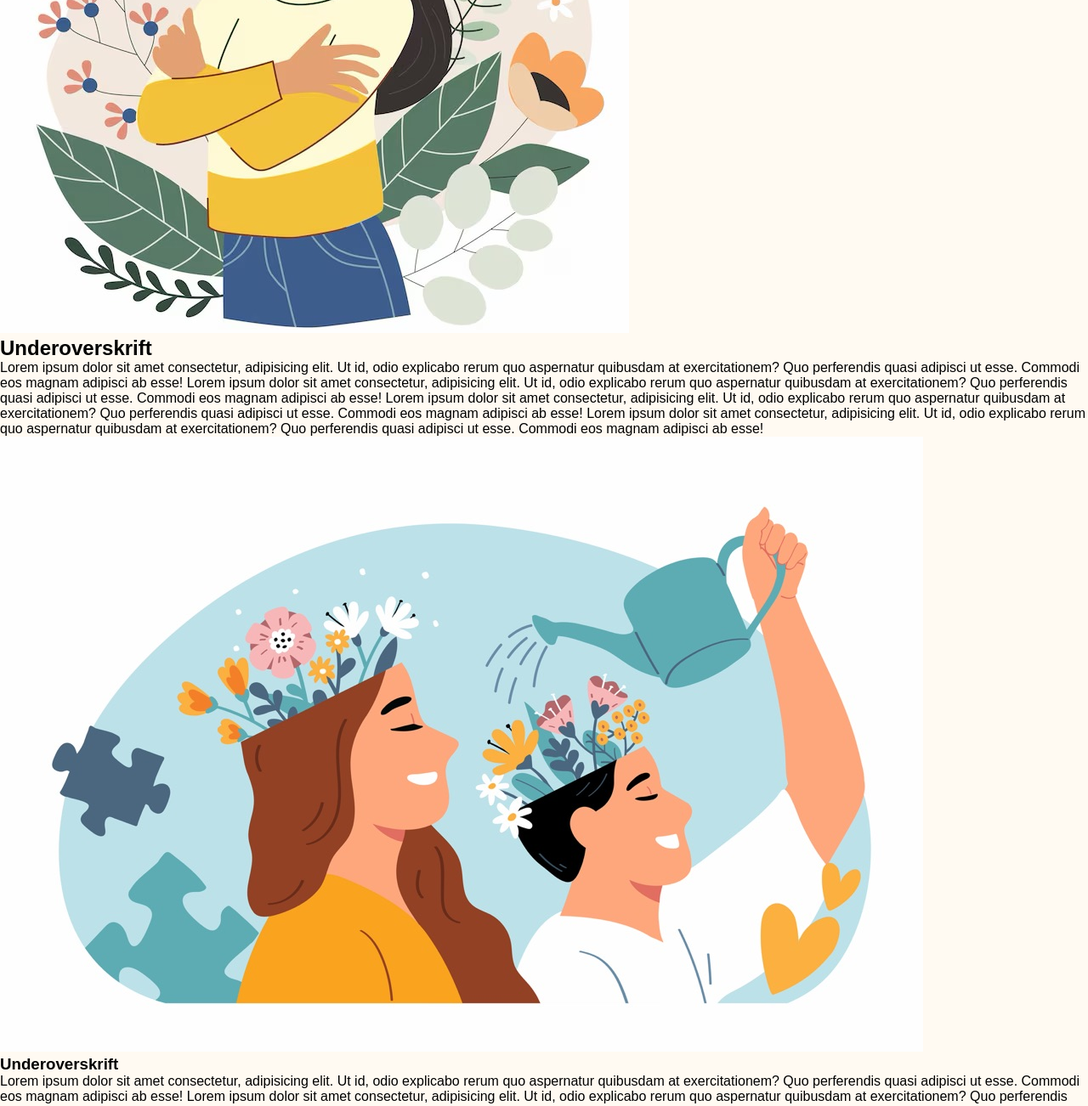
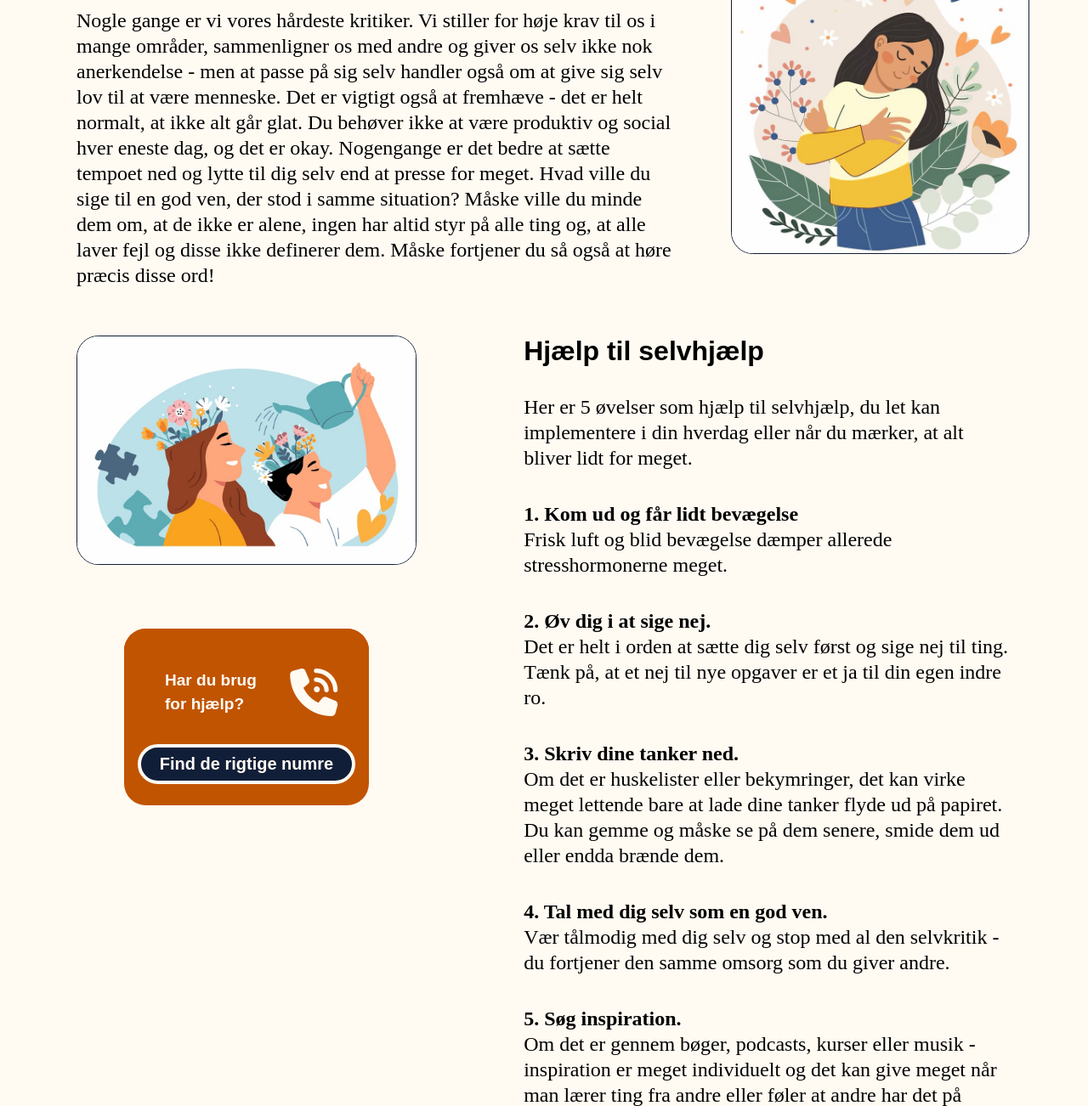
Before and after one commit to mia-madlen/project-2-accessibility, a plain HTML site: page blogpost.html in a window 1280 px wide. Shown: the part 492-1794 px from the top of the page at 85% size. Drawn offline with Linux system fonts and the light colour scheme.

Commit message:
Færdiggjort blogindlæg siden og ændret nogle småting på de andre sider

```diff
--- a/blogpost.html
+++ b/blogpost.html
@@ -42,7 +42,7 @@
           <li><a href="#">Blog</a></li>
           <li><a href="#">Inspiration</a></li>
           <li><a href="#">Om mig</a></li>
-          <li><a href="/blogpost.html">Kontakt</a></li>
+          <li><a href="/contact.html">Kontakt</a></li>
 
         </ul>
       </nav>
@@ -54,40 +54,81 @@
 
 </main>
     <article>
-        <h1>Overskrift</h1>
-            <section class="Forord">
-                <p>Lorem ipsum dolor sit amet consectetur, adipisicing elit. Possimus nostrum maxime dolores laborum, deleniti ratione deserunt! Enim expedita, tenetur quod architecto, vel laudantium nulla, recusandae illo nobis minima atque suscipit.</p>
+        <h1>Husk at være gode ved dig selv</h1>
+            <section class="forord">
+                <p>At passe på sig selv handler om at skabe balance gennem små, specifikke hverdagsrutiner og sunde grænser. Hvor ofte tænker du aktivt over, hvordan du enlig behandler dig selv? Din krop og din hjerne er dit hjem, så vær gode ved dem - at passe på sig selv er ikke egoistisk!</p>
             </section>
 
-            <img src="/img/Husk at være gode ved dig selv.jpeg" alt="">
 
-            <section class="første afsnit">
-                <h2>Underoverskrift</h2>
-                    <p>Lorem ipsum dolor sit amet consectetur, adipisicing elit. Ut id, odio explicabo rerum quo aspernatur quibusdam at exercitationem? Quo perferendis quasi adipisci ut esse. Commodi eos magnam adipisci ab esse! Lorem ipsum dolor sit amet consectetur, adipisicing elit. Ut id, odio explicabo rerum quo aspernatur quibusdam at exercitationem? Quo perferendis quasi adipisci ut esse. Commodi eos magnam adipisci ab esse! Lorem ipsum dolor sit amet consectetur, adipisicing elit. Ut id, odio explicabo rerum quo aspernatur quibusdam at exercitationem? Quo perferendis quasi adipisci ut esse. Commodi eos magnam adipisci ab esse! Lorem ipsum dolor sit amet consectetur, adipisicing elit. Ut id, odio explicabo rerum quo aspernatur quibusdam at exercitationem? Quo perferendis quasi adipisci ut esse. Commodi eos magnam adipisci ab esse!</p>
+            <section class="første-afsnit">
+                <h2>Selvomsorg og balance</h2>
+                <img class="cropped" src="/img/Husk at være gode ved dig selv.jpeg" alt="">
+                    <p>Nogle gange er vi vores hårdeste kritiker. Vi stiller for høje krav til os i mange områder, sammenligner os med andre og giver os selv ikke nok anerkendelse - men at passe på sig selv handler også om at give sig selv lov til at være menneske.
+                    Det er vigtigt også at fremhæve - det er helt normalt, at ikke alt går glat. Du behøver ikke at være produktiv og social hver eneste dag, og det er okay. Nogengange er det bedre at sætte tempoet ned og lytte til dig selv end at presse for meget.
+
+                    Hvad ville du sige til en god ven, der stod i samme situation?
+                    Måske ville du minde dem om, at de ikke er alene, ingen har altid styr på alle ting og, at alle laver fejl og disse ikke definerer dem. Måske fortjener du så også at høre præcis disse ord!</p>
             </section>
 
-            <img src="/img/Underbillede blogindlæg.jpeg" alt="">
 
-            <section class="andet afsnit">
-                <h3>Underoverskrift</h3>
-                    <p>Lorem ipsum dolor sit amet consectetur, adipisicing elit. Ut id, odio explicabo rerum quo aspernatur quibusdam at exercitationem? Quo perferendis quasi adipisci ut esse. Commodi eos magnam adipisci ab esse! Lorem ipsum dolor sit amet consectetur, adipisicing elit. Ut id, odio explicabo rerum quo aspernatur quibusdam at exercitationem? Quo perferendis quasi adipisci ut esse. Commodi eos magnam adipisci ab esse! Lorem ipsum dolor sit amet consectetur, adipisicing elit. Ut id, odio explicabo rerum quo aspernatur quibusdam at exercitationem? Quo perferendis quasi adipisci ut esse. Commodi eos magnam adipisci ab esse! Lorem ipsum dolor sit amet consectetur, adipisicing elit. Ut id, odio explicabo rerum quo aspernatur quibusdam at exercitationem? Quo perferendis quasi adipisci ut esse. Commodi eos magnam adipisci ab esse!</p>
-            </section>
-    </article>
+    <section class="andet-afsnit">
+                <div class="andet-tekst">
+                    <h2>Hjælp til selvhjælp</h2>
+                    <img class="cropped" src="/img/Underbillede blogindlæg.jpeg" alt="">
+                    <p>Her er 5 øvelser som hjælp til selvhjælp, du let kan implementere i din hverdag eller når du mærker, at alt bliver lidt for meget.</p>
+
+                    <br>
+                    <br>
+
+                    <h3>1. Kom ud og får lidt bevægelse</h3>
+                    <p> Frisk luft og blid bevægelse dæmper allerede stresshormonerne meget.</p>
+
+                    <br>
+                    <br>
+
+                    <h3>2. Øv dig i at sige nej.</h3>
+                    <p>Det er helt i orden at sætte dig selv først og sige nej til ting. Tænk på, at et nej til nye opgaver er et ja til din egen indre ro.</p>
+
+                    <br>
+                    <br>
+
+                    <h3>3. Skriv dine tanker ned.</h3>
+                    <p>Om det er huskelister eller bekymringer, det kan virke meget lettende bare at lade dine tanker flyde ud på papiret. Du kan gemme og måske se på dem senere, smide dem ud eller endda brænde dem.</p>
+
+                    <br>
+                    <br>
+
+                    <h3>4. Tal med dig selv som en god ven.</h3>
+                    <p>Vær tålmodig med dig selv og stop med al den selvkritik - du fortjener den samme omsorg som du giver andre.</p>
+
+                    <br>
+                    <br>
+
+                    <h3>5. Søg inspiration.</h3>
+                    <p>Om det er gennem bøger, podcasts, kurser eller musik - inspiration er meget individuelt og det kan give meget når man lærer ting fra andre eller føler at andre har det på samme måde.</p>
+
+                    <br>
+                    <br>
+
+                    <p>Det er vigtigt at vi tænker på, at disse øvelser ikke altid kan erstatte professionel hjælp. Når du har burg for professionel behandling er det vigtigt at du søger den.</p>
+                </div>
 
             <!-- hjælp section -->
           <section class="hjælp-section">
             <div class="hjælp-box">
 
                     <p>
-                    Find hjælp, <br>
-                    rådgivning <br>
-                    og forståelse!
+                    Har du brug <br>
+                    for hjælp?
                     </p>
                     <i class="fa-solid fa-phone-volume"></i>
 
             </div>
-             <a class="hjælp-button" href="#">Har du brug for hjælp?</a>
+             <a class="hjælp-button" href="#">Find de rigtige numre</a>
           </section>
+
+    </section>
+    </article>
 
 
     <!--footer section-->
--- a/css/blogpost.css
+++ b/css/blogpost.css
@@ -6,6 +6,7 @@
 body {
     background-color: #FFFAF2;
     font-family: Arial, Helvetica, sans-serif;
+
 }
 
 .screen-reader-text {
@@ -90,8 +91,54 @@ nav .show {
       z-index: 1;
     }
 
+h1 {
+    padding: 2rem 2rem 1rem 2.25rem;
+}
 
+.forord {
+    padding: 0.25rem;
+    font-family: 'Times New Roman', Times, serif;
+    font-size: 1.25rem;
+    font-weight: bold;
+    line-height: 1.875rem;
+}
 
+h2 {
+    font-size: 1.75rem;
+    padding: 2rem;
+}
+
+.første-afsnit img {
+    border: solid 0.1rem #111E38;
+    border-radius: 1.6rem;
+    margin: 0 0 1rem 1.3rem;
+}
+
+.andet-afsnit img {
+    border: solid 0.1rem #111E38;
+    border-radius: 1.6rem;
+    margin: 0 0 1rem 1.3rem;
+}
+
+.cropped {
+    object-position: center;
+    object-fit: cover;
+    width: 350px;
+    height: 220px;
+}
+
+h3 {
+    font-family: 'Times New Roman', Times, serif;
+    padding: 0 2rem 0 2rem;
+    font-size: 1.25rem;
+}
+
+.første-afsnit p, .andet-afsnit p, .forord {
+    font-family: 'Times New Roman', Times, serif;
+    padding: 1rem 2rem;
+    font-size: 1.25rem;
+    line-height: 1.875rem
+}
 
 
 
@@ -102,7 +149,7 @@ nav .show {
     min-height: 8rem;
     background-color: #C15400;
     border-radius: 1.6rem;
-    margin: 3.5rem auto;
+    margin: 2rem auto;
     margin-bottom: 6.5rem;
 }
 
@@ -120,6 +167,8 @@ nav .show {
 
 .hjælp-box p {
     font-size: 1.19rem;
+    font-weight: bold;
+    font-family: Arial, Helvetica, sans-serif;
     line-height: 28.5px;
     margin: 1rem 1rem 1rem 1rem;
     color: #FFFAF2;
@@ -132,7 +181,7 @@ nav .show {
 .fa-phone-volume {
     font-size: 3.5rem;
     color: #FFFAF2;
-    margin: 0 2rem 1rem 0;
+    margin: 0 2rem 2rem 0;
 }
 
 .hjælp-button {
@@ -142,11 +191,11 @@ nav .show {
     text-decoration: none;
     font-size: 1.25rem;
     font-weight: bold;
-    padding: 0.5rem 0.5rem 0.5rem 0.5rem;
+    padding: 0.5rem 0.15rem 0.5rem 0.15rem;
     border-radius: 1.6rem;
     border: 0.3rem solid #FFFAF2;
     text-align: center;
-    margin: -4rem 1rem 1rem 1rem;
+    margin: -4.5rem 1rem 1rem 1rem;
 }
 
 .hjælp-button:hover {
@@ -243,9 +292,21 @@ footer address p, footer address a, footer .social-media a {
 
 @media screen and (min-width: 1024px) {
 
+body {
+    display: grid;
+    grid-template-columns: minmax(0, 1fr) minmax(0, 1.2fr);
+    grid-auto-flow: row;
+    column-gap: 2.5rem;
+    row-gap: 1.5rem;
+    align-items: start;
+}
+
+
 
 /*navigation*/
-
+header {
+    grid-column: 1 / -1;
+}
 
 nav #bars {
     display: none;
@@ -282,10 +343,130 @@ nav a {
     text-decoration: none;
 }
 
+main:empty {
+    display: none;
+}
+
+
+
+/*article section*/
+article {
+    display: contents;
+}
+
+h1 {
+    grid-column: 1 / -1;
+    width: 90%;
+    max-width: 1100px;
+    margin: 1rem auto 0;
+    padding: 1rem 0;
+    font-size: 2.5rem;
+}
+
+.forord {
+    grid-column: 1 / -1;
+    width: 90%;
+    max-width: 1100px;
+    margin: 0 auto;
+    padding: 0 0 1.5rem;
+    font-size: 1.5rem;
+}
+
+
+
+/*første afsnit*/
+.første-afsnit {
+    grid-column: 1 / -1;
+    width: 90%;
+    max-width: 1100px;
+    margin: 0 auto;
+    padding-top: 1.5rem;
+    display: grid;
+    grid-template-columns: 2fr 1fr;
+    column-gap: 3rem;
+    align-items: start;
+    border-top: 1px solid #111E38;
+}
+
+.første-afsnit h2 {
+    grid-column: 1;
+    padding: 2rem 0 0.5rem;
+    font-size: 2rem;
+}
+
+.første-afsnit img {
+    grid-column: 2;
+    grid-row: 1 / span 2;
+    width: 100%;
+    height: auto;
+    margin-top: 2rem;
+}
+
+.første-afsnit p {
+    grid-column: 1;
+    padding: 0;
+    font-size: 1.5rem;
+    line-height: 1.875rem;
+    margin-top: 1rem;
+    margin-bottom: 2rem;
+}
 
 
 
 
+/*andet-afsnit*/
+.andet-afsnit {
+   grid-column: 1 / -1;
+   width: 90%;
+   max-width: 1100px;
+   margin: 0 auto;
+}
+
+
+.andet-tekst img {
+    grid-column: 1;
+    grid-row: 1 / span 20;
+    justify-self: start;
+    align-self: stretch;
+    width: 90%;
+    max-width: 400px;
+    height: 270px;
+    margin: 0;
+    border: solid 1px #111E38;
+    border-radius: 1.6rem;
+}
+
+.andet-tekst {
+    display: grid;
+    grid-template-columns: 1fr 1.2fr;
+    column-gap: 3rem;
+    align-items: start;
+    width: 100%;
+}
+
+.andet-tekst h2 {
+    grid-column: 2;
+    grid-row: 1;
+    padding: 0 0 1rem;
+    font-size: 2rem;
+    margin-bottom: 1rem;
+}
+
+.andet-tekst h3, .andet-tekst p {
+    grid-column: 2;
+    font-size: 1.5rem;
+    padding: 0;
+    line-height: 1.875rem;
+}
+
+
+
+
+/*Hjælp section*/
+.andet-afsnit .hjælp-section {
+    width: 18rem;
+    margin: -45rem 3.5rem 45rem;
+}
 
 
 
@@ -294,6 +475,8 @@ nav a {
 /*footer*/
 
 footer {
+    grid-column: 1 / -1;
+    display: flex;
     flex-direction: row;
     justify-content: space-between;
     padding: 4rem 0 5rem 2rem;
@@ -308,10 +491,4 @@ footer .social-media {
     margin-right: -2rem;
 }
 
-
-
-
-
-
-
 }
--- a/css/contact.css
+++ b/css/contact.css
@@ -122,6 +122,7 @@ h1 {
 
 .kontaktoplysninger .fa-phone-volume {
     font-size: 1.5rem;
+    margin-bottom: 1rem;
 }
 
 address {
@@ -150,8 +151,9 @@ address {
 
 .hjælp-box p {
     font-size: 1.19rem;
+    font-weight: bold;
     line-height: 28.5px;
-    margin: 1rem 1rem 1rem 1rem;
+    margin: 1.5rem 1rem 2rem 1rem;
     color: #FFFAF2;
     display: flex;
     justify-content: space-between;
@@ -162,7 +164,7 @@ address {
 .fa-phone-volume {
     font-size: 3.5rem;
     color: #FFFAF2;
-    margin: 0 2.5rem 1rem 0;
+    margin: 0 3rem 2.5rem 0;
 }
 
 .hjælp-button {
@@ -176,7 +178,7 @@ address {
     border-radius: 1.6rem;
     border: 0.3rem solid #FFFAF2;
     text-align: center;
-    margin: -4rem 1rem 1rem 1rem;
+    margin: -5rem 1rem 1rem 1rem;
 }
 
 .hjælp-button:hover {
@@ -190,7 +192,7 @@ address {
     background-color: #111E38;
     color: #FFFAF2;
     margin-left: 23%;
-    margin-top: 5rem;
+    margin-top: 6rem;
     margin-bottom: 4rem;
     padding: 1.25rem;
     border-radius: 1.6rem 0 0 1.6rem;
@@ -427,7 +429,7 @@ main {
 .kontaktkort {
     grid-column: 1;
     width: 60%;
-    height: auto;
+    height: 16rem;
     max-width: none;
     padding: 2.5rem;
     margin-left: 16rem;
@@ -437,11 +439,23 @@ main {
 .hjælp-section {
     grid-column: 2;
     width: 60%;
-    height: auto;
+    height: 16rem;
     max-width: none;
     padding: 1.5rem 1.5rem 1.5rem 1.5rem;
     margin-right: 16rem;
     margin-top: 8.5rem;
+}
+
+.hjælp-box {
+    margin-left: 1rem;
+}
+
+.hjælp-button {
+    margin-top: -3rem;
+}
+
+.fa-phone-volume {
+    margin-right: 4.5rem;
 }
 
 
--- a/css/index.css
+++ b/css/index.css
@@ -158,6 +158,7 @@ nav .show {
 
 .hjælp-box p {
     font-size: 1.19rem;
+    font-weight: bold;
     line-height: 28.5px;
     margin: 1rem 1rem 1rem 1rem;
     color: #FFFAF2;
@@ -170,7 +171,7 @@ nav .show {
 .fa-phone-volume {
     font-size: 3.5rem;
     color: #FFFAF2;
-    margin: 0 2rem 1rem 0;
+    margin: 0 2rem 1.5rem 0;
 }
 
 .hjælp-button {
@@ -289,7 +290,7 @@ h2 {
 .blog-content p {
     font-family: 'Times New Roman', Times, serif;
     font-size: 1.25rem;
-    line-height: 1.5;
+    line-height: 1.875rem;
     color: #FFFAF2;
     margin: 1rem 1rem 1rem 1rem;
 }
@@ -518,6 +519,10 @@ nav a {
     margin: 0 auto;
   }
 
+  .hjælp-box {
+    margin-left: 2rem;
+  }
+
 
 
   /*Tekst og citat*/
@@ -528,9 +533,12 @@ nav a {
     gap: 2rem;
   }
 
+  h2 {
+    margin-bottom: 2rem;
+  }
   .tekst-section {
     width: 100%;
-    margin: 4rem 0 2rem 5rem;
+    margin: 1rem 0 2rem 5rem;
   }
 
   .citat-section-1 {
```
Also changed, not shown: contact.html (+3 -4 lines), index.html (+11 -12 lines).
